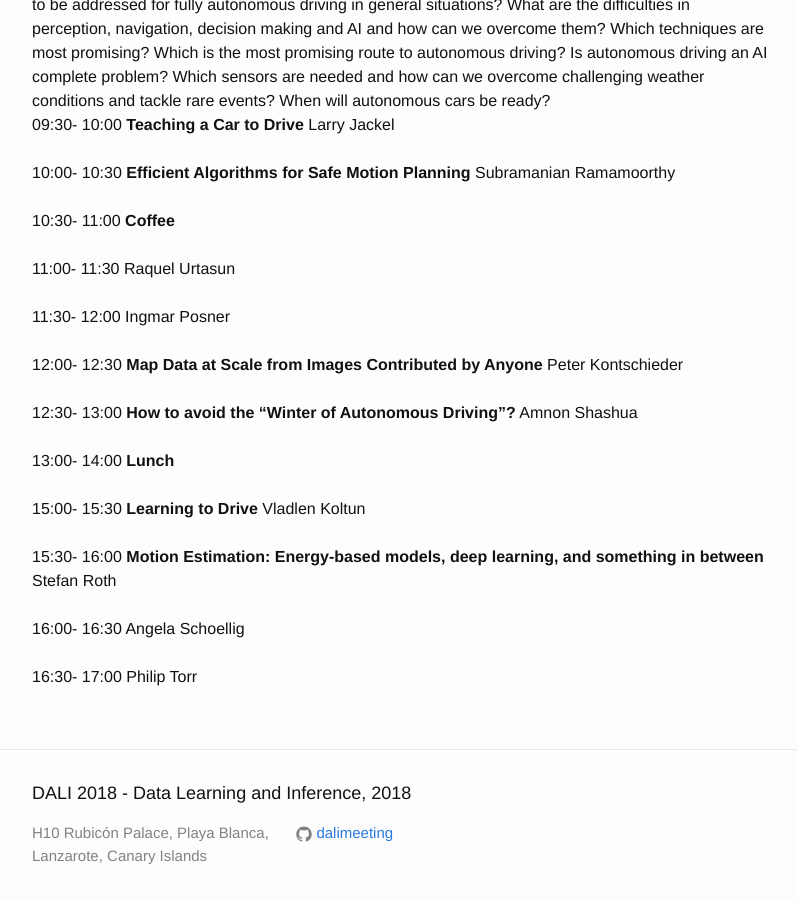
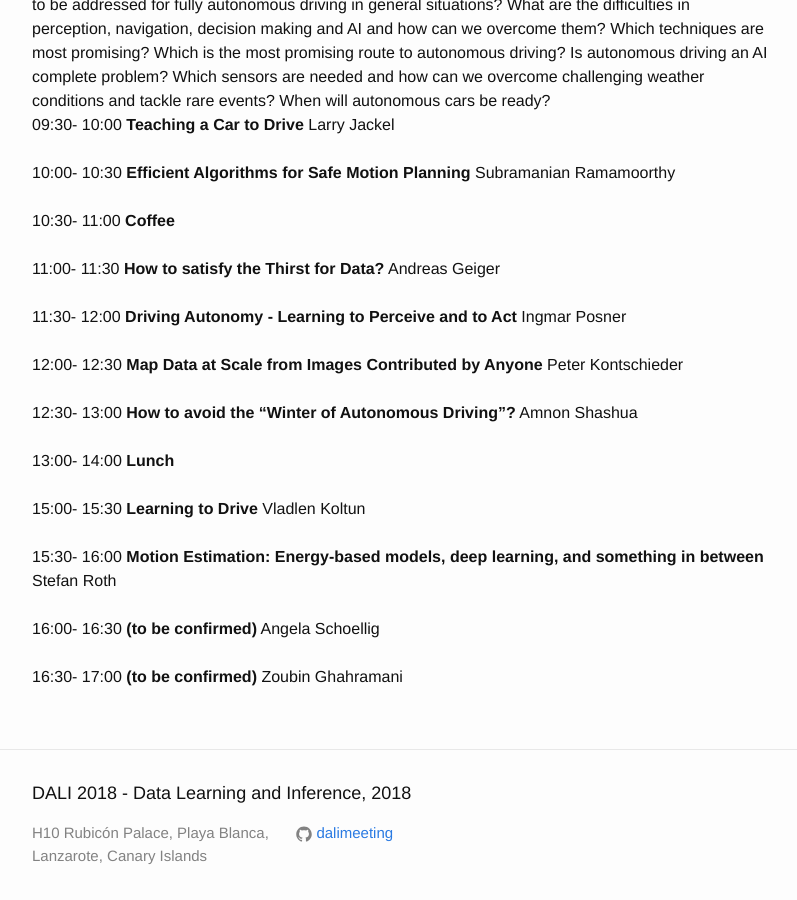
Before and after one commit to dalimeeting/dalimeeting.github.io, a Jekyll site: the page built from _posts/2018-04-03-autonomous-driving.md, in a window 1280 px wide and 900 px high, scrolled down 735 px. Shown: the whole window, without its empty margins (238-1035 px from the left). Built offline with Jekyll 4.4.1, drawn with Linux system fonts in a browser that asks for light colours.

Commit message:
Update 2018-04-03-autonomous-driving.md

```diff
--- a/_posts/2018-04-03-autonomous-driving.md
+++ b/_posts/2018-04-03-autonomous-driving.md
@@ -1,7 +1,9 @@
 ---
 title:  "Autonomous driving"
 layout: multitrack
-abstract: "Over the last decade, autonomous driving has become a hot topic both in academia and industry. This workshop fosters discussion on this topic amongst leading experts in this field: What are the challenges to be addressed for fully autonomous driving in general situations? What are the difficulties in perception, navigation, decision making and AI and how can we overcome them? Which techniques are most promising? Which is the most promising route to autonomous driving? Is autonomous driving an AI complete problem? Which sensors are needed and how can we overcome challenging weather conditions and tackle rare events? When will autonomous cars be ready?"
+abstract: "Over the last decade, autonomous driving has become a hot topic both in academia and industry. This workshop fosters discussion on this topic amongst leading experts in this field: What are the challenges to be addressed for fully autonomous driving in general situations? What are the difficulties in perception, navigation, decision making and AI and how can we overcome them? Which techniques are most promising? Which is the most promising route to autonomous driving? Is autonomous driving an AI complete problem? Which sensors are needed and how can we overcome challenging weather conditions and tackle rare events? When will autonomous cars be ready?
+
+"
 organizer_url: "http://www.cvlibs.net/projects/dali_2018_autonomous_driving/"
 categories:
 - dali2018
@@ -38,16 +40,16 @@ talks:
 - title: Coffee
   start: "10:30"
   end: "11:00"
-- title:
+- title: "How to satisfy the Thirst for Data?"
   author:
-  - given: Raquel
-    family: Urtasun
+  - given: Andreas
+    family: Geiger
     url:
     institute:
   youtube:
   start: "11:00"
   end: "11:30"
-- title:
+- title: "Driving Autonomy - Learning to Perceive and to Act"
   author:
   - given: Ingmar
     family: Posner
@@ -77,7 +79,7 @@ talks:
 - title: Lunch
   start: "13:00"
   end: "14:00"
-- title: Learning to Drive
+- title: "Learning to Drive"
   author:
   - given: Vladlen
     family: Koltun
@@ -95,7 +97,7 @@ talks:
   youtube:
   start: "15:30"
   end: "16:00"
-- title:
+- title: "(to be confirmed)"
   author:
   - given: Angela
     family: Schoellig
@@ -104,10 +106,10 @@ talks:
   youtube:
   start: "16:00"
   end: "16:30"
-- title:
+- title: (to be confirmed)
   author:
-  - given: Philip
-    family: Torr
+  - given: Zoubin
+    family: Ghahramani
     url:
     institute:
   youtube:
```
